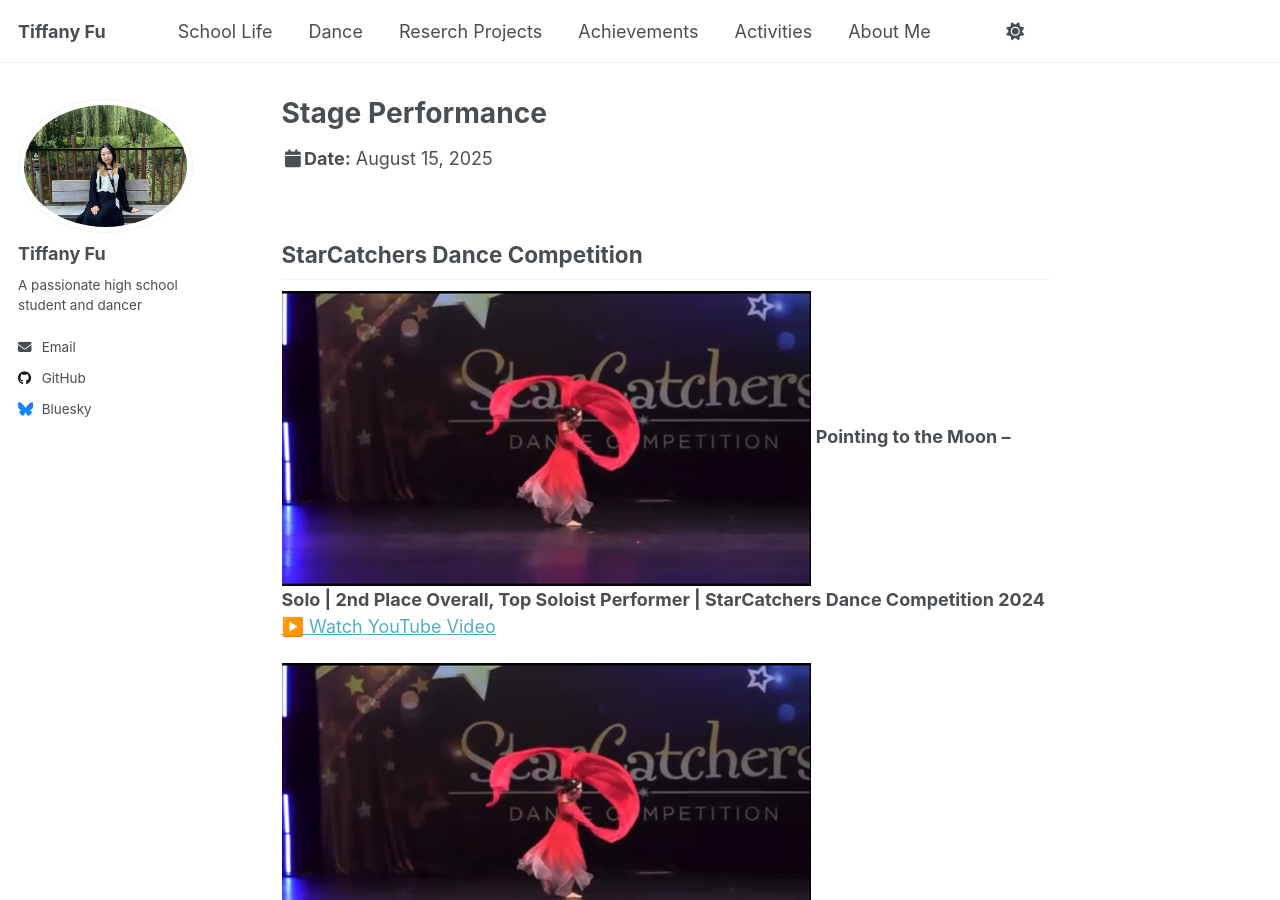
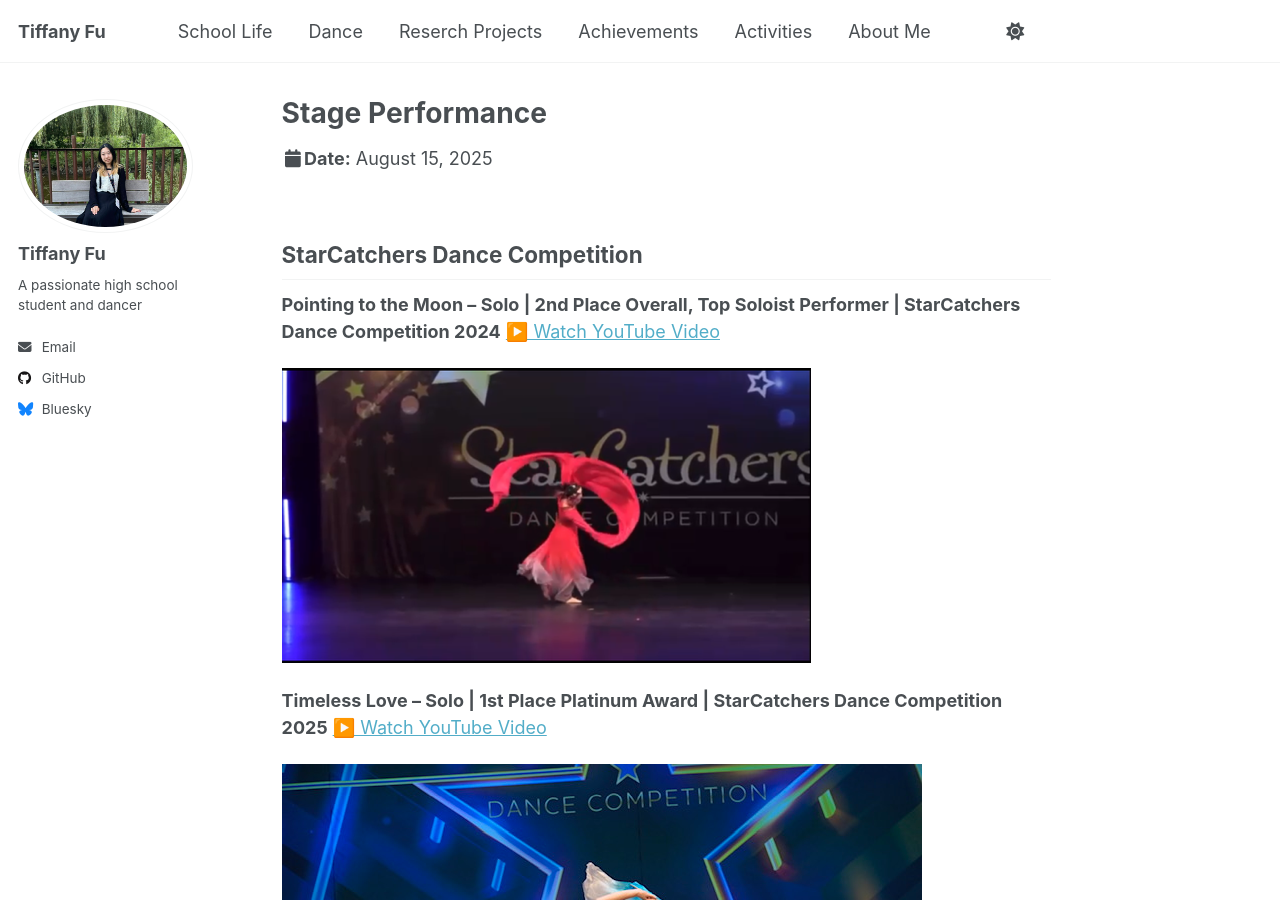
Before and after one commit to TiffanyJTFu/TiffanyFu, a Jekyll site: the page built from _talks/DanceCompetitions1.md, in a window 1280 px wide and 900 px high. Built offline with Jekyll 4.4.1, drawn with Linux system fonts in a browser that asks for light colours; a script that is not in the unit is left out.

Commit message:
Update DanceCompetitions1.md

```diff
--- a/_talks/DanceCompetitions1.md
+++ b/_talks/DanceCompetitions1.md
@@ -7,7 +7,6 @@ venue:
 location: "Toronto, Canada"
 ---
 ## StarCatchers Dance Competition
-![Dance10](https://tiffanyjtfu.github.io/TiffanyFu/images/dancepointingtothemoons.PNG)
 **Pointing to the Moon – Solo | 2nd Place Overall, Top Soloist Performer | StarCatchers Dance Competition 2024**
 <a href="https://youtu.be/Js13cJFnUC0" target="_blank" rel="noopener">▶️ Watch YouTube Video</a>
 
```
